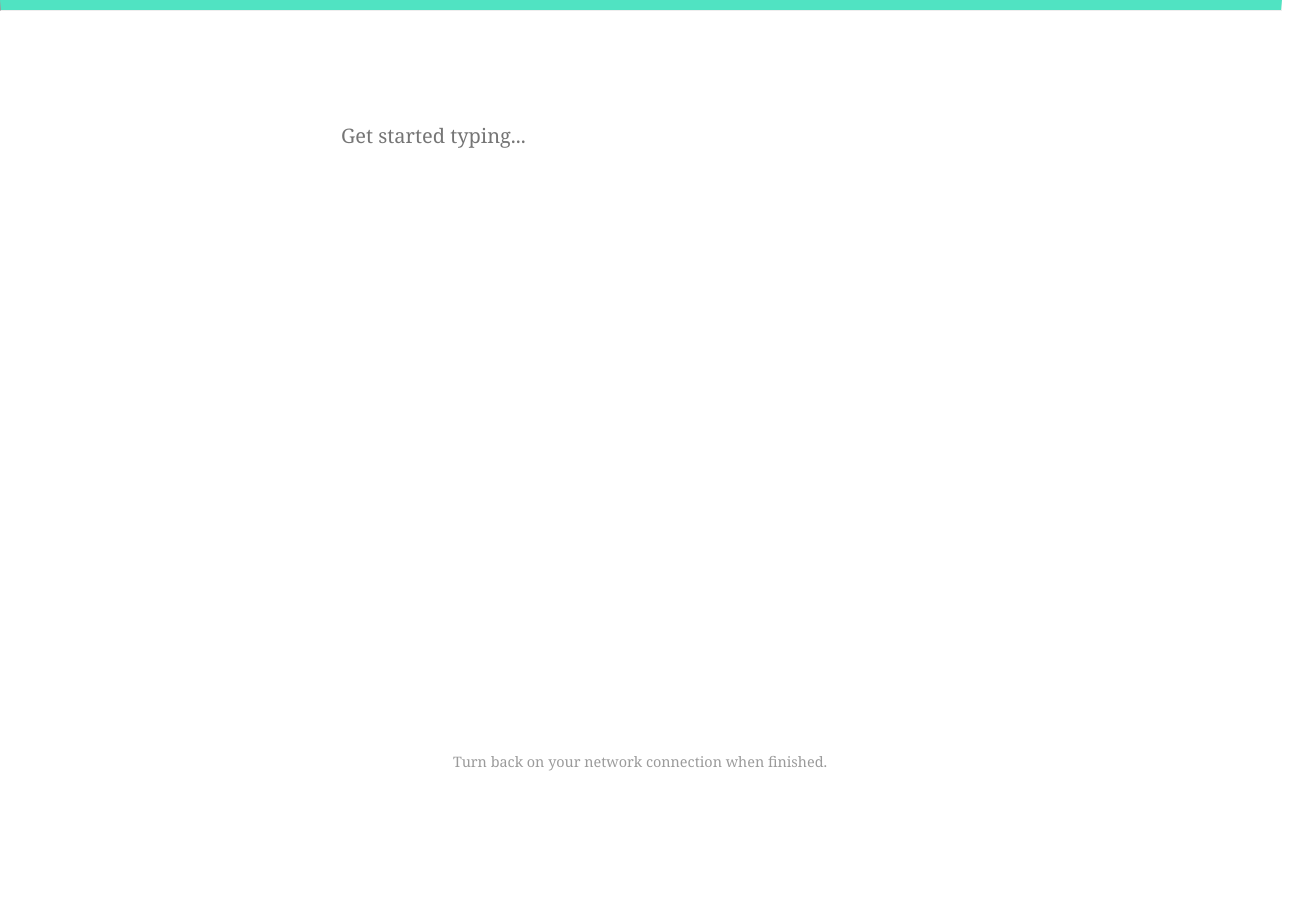
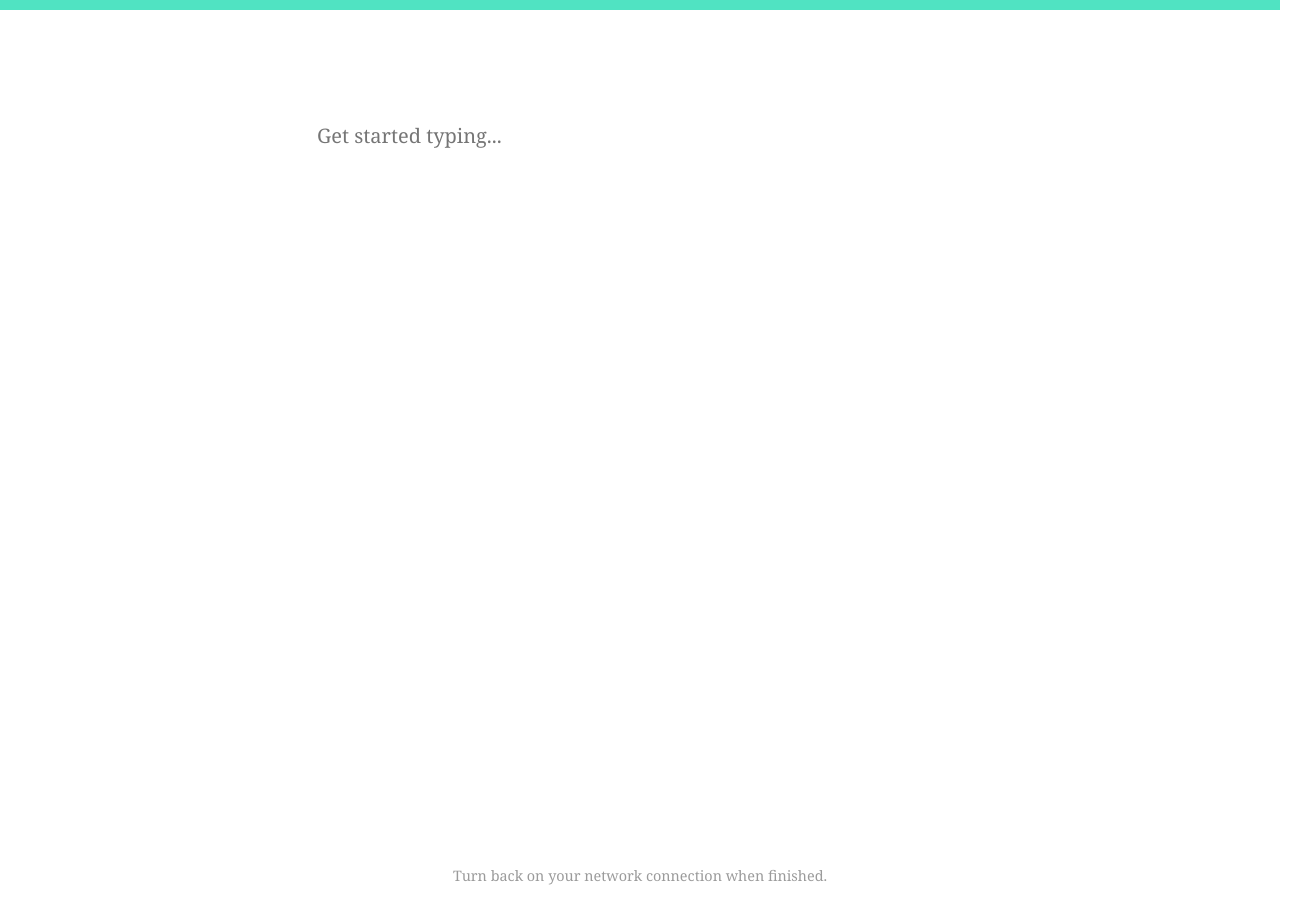
Before and after one commit to nlaz/the-offline-writing-app, a React (Create React App) app: page / in a window 1280 px wide. Shown: the whole page, 1309 px wide, since content can reach past the window. Before the commit the page ends 800 px from the top, so only its background shows below. Built offline with nearby package versions, Linux system fonts and the light colour scheme; no server answers.

Commit message:
fix html and stylesheet

```diff
--- a/public/index.html
+++ b/public/index.html
@@ -3,24 +3,11 @@
   <head>
     <meta charset="utf-8">
     <meta name="viewport" content="width=device-width, initial-scale=1, shrink-to-fit=no">
-    <meta name="theme-color" content="#000000">
-    <!--
-      manifest.json provides metadata used when your web app is added to the
-      homescreen on Android. See https://developers.google.com/web/fundamentals/engage-and-retain/web-app-manifest/
-    -->
+    <meta name="theme-color" content="#50E3C2">
     <link rel="manifest" href="%PUBLIC_URL%/manifest.json">
     <link rel="shortcut icon" href="%PUBLIC_URL%/favicon.ico">
     <link href="https://fonts.googleapis.com/css?family=Noto+Serif" rel="stylesheet">
 
-    <!--
-      Notice the use of %PUBLIC_URL% in the tags above.
-      It will be replaced with the URL of the `public` folder during the build.
-      Only files inside the `public` folder can be referenced from the HTML.
-
-      Unlike "/favicon.ico" or "favicon.ico", "%PUBLIC_URL%/favicon.ico" will
-      work correctly both with client-side routing and a non-root public URL.
-      Learn how to configure a non-root public URL by running `npm run build`.
-    -->
     <title>The Offline Writing App</title>
   </head>
   <body>
@@ -28,16 +15,6 @@
       You need to enable JavaScript to run this app.
     </noscript>
     <div id="root"></div>
-    <!--
-      This HTML file is a template.
-      If you open it directly in the browser, you will see an empty page.
-
-      You can add webfonts, meta tags, or analytics to this file.
-      The build step will place the bundled scripts into the <body> tag.
-
-      To begin the development, run `npm start` or `yarn start`.
-      To create a production bundle, use `npm run build` or `yarn build`.
-    -->
     <script src="https://use.fontawesome.com/fd3d7dfdb0.js"></script>
   </body>
 </html>
--- a/src/App.css
+++ b/src/App.css
@@ -2,68 +2,55 @@
   align-items: center;
   min-height: 100vh;
   text-align: center;
-  position: relative;
+  display: flex;
+  flex-direction: column;
+  border-top: 10px solid #50e3c2;
+  margin-top: -10px;
+  box-shadow: inset 0 10px 0 #50e3c2;
 }
 
-.App-border {
-  border-top: 10px solid #50e3c2;
-  margin: 0;
+.App-content {
+  flex-grow: 1;
+  max-width: 650px;
+  padding: 2em;
+  padding-top: 120px;
+  position: relative;
   width: 100%;
 }
 
-.App-home {
-  top: 0;
+/* Button group */
+.App-button-group {
+  bottom: 12px;
+  display: flex;
+  justify-content: center;
+  left: 0;
+  margin-top: auto;
   position: absolute;
-  bottom: 0;
   right: 0;
-  left: 0;
-  padding-bottom: 40px;
 }
 
-.App-landing {
-  margin-top: 240px;
-  display: flex;
-  align-items: center;
-  flex-direction: column;
+.App-button-group .App-button {
+  margin-right: 1em;
 }
-
-.App-results {
-  margin-top: 120px;
-  display: flex;
-  align-items: center;
-  flex-direction: column;
-}
-
-.App-export-group {
-  display: flex;
-  justify-content: center;
-}
-
-.App-export-item {
-  margin-right: 1.5em;
-}
-.App-export-item:last-child {
+.App-button-group .App-button:last-child {
   margin-right: 0;
 }
 
-.App-export-item button {
-  background: none;
-  border: none;
-  color: #4a4a4a;
-}
-
-.App-export-item button:disabled {
-  opacity: 0.3;
-}
-
+/* Button */
 .App-button {
   background: none;
   border: 1px solid #4a4a4a;
   border-radius: 999px;
   color: #4a4a4a;
+  font-family: "Noto Serif", serif;
+  font-size: 1em;
   padding: 8px 2em;
-  font-family: "Noto Serif", serif;
-  font-size: 1.25em;
+}
+
+.App-button-dark {
+  background: #4a4a4a;
+  color: #ffffff;
+  font-weight: normal;
 }
 
 .App-button:hover {
@@ -72,10 +59,16 @@
   transition: all 0.2s ease-out;
 }
 
+/* Landing */
 .App-title {
   font-size: 2em;
   font-weight: normal;
   margin: 0;
+}
+
+.App-title--results {
+  max-width: 450px;
+  margin: auto;
 }
 
 .App-subtitle {
@@ -84,13 +77,12 @@
   margin: 0;
 }
 
+/* Textarea */
 .App-textarea {
+  background: red;
   box-sizing: border-box;
-  height: 100%;
-  margin-left: auto;
-  margin-right: auto;
-  max-width: 650px;
-  padding: 120px 24px 40px 24px;
+  width: 100%;
+  height: 700px;
 }
 
 .App-textarea > textarea {
@@ -113,11 +105,10 @@
   color: #9b9b9b;
 }
 
+/* Footer */
 .App-footer {
-  bottom: 0;
   font-size: 0.9em;
-  left: 0;
-  margin-bottom: 2em;
-  position: absolute;
-  right: 0;
+  padding: 2em;
+  padding-top: 1em;
+  width: 100%;
 }
--- a/src/App.js
+++ b/src/App.js
@@ -1,4 +1,4 @@
-import React, { Component, Fragment } from "react";
+import React, { Component } from "react";
 import "./App.css";
 
 class App extends Component {
@@ -43,64 +43,11 @@ class App extends Component {
   render() {
     const { online, value } = this.state;
     const numWords = value.split(" ").length;
+
     return (
       <div className="App">
-        <hr className="App-border" />
-        {online ? (
-          <Fragment>
-            {value ? (
-              <div className="App-results">
-                <h1 className="App-title" style={{ maxWidth: "400px" }}>
-                  You wrote <span className="text-green">{numWords} words</span> without
-                  distractions.
-                </h1>
-                <span className="text-secondary" style={{ marginTop: "3em" }}>
-                  Export
-                </span>
-                <div className="App-export-group" style={{ marginTop: "1em" }}>
-                  <div className="App-export-item">
-                    <button disabled>
-                      <i className="fa fa-medium fa-3x" aria-hidden="true" />
-                    </button>
-                  </div>
-                  <div className="App-export-item">
-                    <button disabled>
-                      <i className="fa fa-twitter fa-3x" aria-hidden="true" />
-                    </button>
-                  </div>
-                  <div className="App-export-item">
-                    <button disabled>
-                      <i className="fa fa-facebook fa-3x" aria-hidden="true" />
-                    </button>
-                  </div>
-                  <div className="App-export-item">
-                    <button>
-                      <i className="fa fa-download fa-3x" aria-hidden="true" />
-                    </button>
-                  </div>
-                </div>
-                <span className="text-secondary" style={{ marginTop: "2em" }}>
-                  or
-                </span>
-                <div style={{ marginTop: "1em" }}>
-                  <button onClick={this.onReset} className="App-button">
-                    Clear
-                  </button>
-                </div>
-              </div>
-            ) : (
-              <div className="App-landing">
-                <h1 className="App-title">
-                  The <span className="text-green">Offline</span> Writing App
-                </h1>
-                <h3 className="App-subtitle text-secondary">
-                  Disable distractions and focus on writing
-                </h3>
-              </div>
-            )}
-          </Fragment>
-        ) : (
-          <div className="App-home">
+        <div className="App-content">
+          {!online && (
             <div className="App-textarea">
               <textarea
                 placeholder="Get started typing..."
@@ -108,21 +55,52 @@ class App extends Component {
                 onChange={this.onChange}
               />
             </div>
+          )}
+          {online && (
+            <React.Fragment>
+              {value ? (
+                <React.Fragment>
+                  <h1 className="App-title App-title--results">
+                    You wrote <span className="text-green">{numWords} words</span> without
+                    distractions.
+                  </h1>
+                  <div className="App-button-group">
+                    <button onClick={this.onReset} className="App-button App-button-dark">
+                      Download
+                    </button>
+                    <button onClick={this.onReset} className="App-button">
+                      Start Over
+                    </button>
                   </div>
+                </React.Fragment>
+              ) : (
+                <React.Fragment>
+                  <h1 className="App-title">
+                    The <span className="text-green">Offline</span> Writing App
+                  </h1>
+                  <h3 className="App-subtitle text-secondary">
+                    Disable distractions and focus on writing
+                  </h3>
+                </React.Fragment>
               )}
-        <span className="App-footer text-hint">
+            </React.Fragment>
+          )}
+        </div>
+        <div className="App-footer">
+          <span className="text-hint">
             {online ? (
-            <Fragment>
+              <React.Fragment>
                 {value ? (
                   "Turn off your network connection resume writing."
                 ) : (
                   "Turn off your network connection to get started."
                 )}
-            </Fragment>
+              </React.Fragment>
             ) : (
               "Turn back on your network connection when finished."
             )}
           </span>
+        </div>
       </div>
     );
   }
```
Lines whose indentation alone changed are shown as unchanged.
